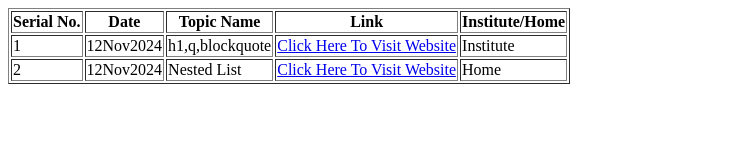
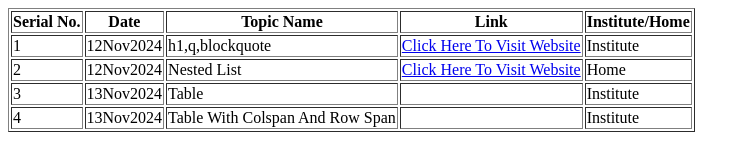
Before and after one commit to KavishRajput/HTML, a plain HTML site: page index.html in a window 1280 px wide. Shown: the whole page, without its empty margins (0-750 px from the left). Drawn offline with Linux system fonts and the light colour scheme.

Commit message:
Update index.html

```diff
--- a/index.html
+++ b/index.html
@@ -25,8 +25,22 @@
             <td>2</td>
             <td>12Nov2024</td>
             <td>Nested List</td>
-            <td><a href="https://kavishrajput.github.io/HTML/Lec1_12Nov2024/Nested_List.html">Click Here To Visit Website</a></td>
+            <td><a href="https://kavishrajput.github.io/HTML/Lectures/12Nov2024//Nested_List.html">Click Here To Visit Website</a></td>
             <td>Home</td>
+        </tr>
+        <tr>
+            <td>3</td>
+            <td>13Nov2024</td>
+            <td>Table</td>
+            <td><a href="https://kavishrajput.github.io/HTML/Lectures/13Nov2024//table.html"></a></td>
+            <td>Institute</td>
+        </tr>
+        <tr>
+            <td>4</td>
+            <td>13Nov2024</td>
+            <td>Table With Colspan And Row Span</td>
+            <td><a href="https://kavishrajput.github.io/HTML/Lectures/13Nov2024//table_colspan_rowspan.html"></a></td>
+            <td>Institute</td>
         </tr>
     </table>
 </body>
```
